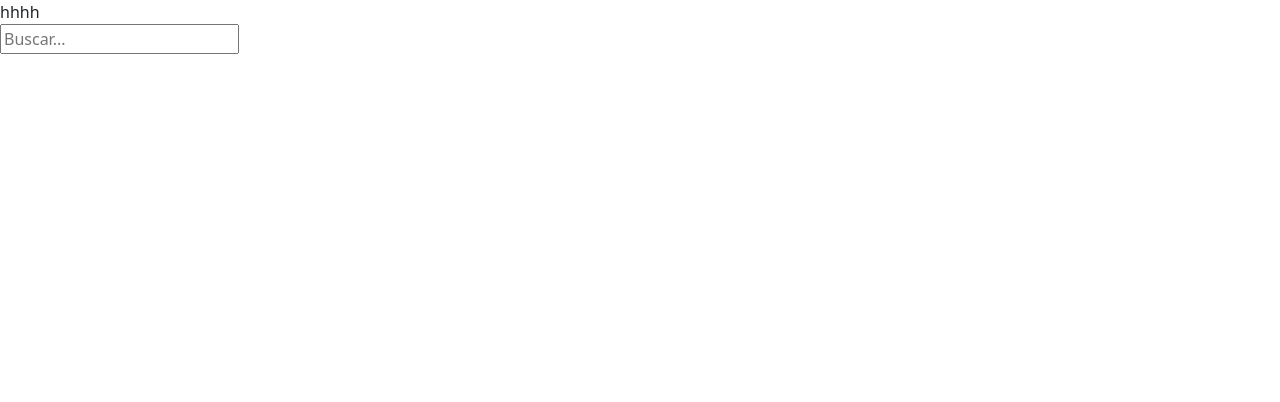
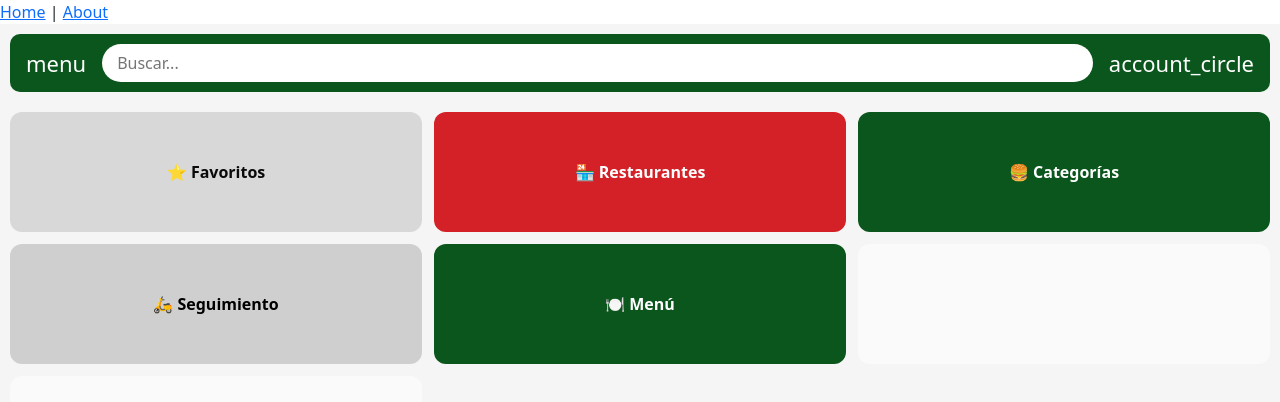
Before and after one commit to PabloReskPessot/Fasty, a Vue app in the folder fasty-front/: page / in a window 1280 px wide. Shown: the top 402 px of the page. Built offline with nearby package versions, Linux system fonts and the light colour scheme; the HTML template or start-up script is replaced by a standard one.

Commit message:
primera vista

```diff
--- a/fasty-front/src/App.vue
+++ b/fasty-front/src/App.vue
@@ -6,7 +6,10 @@ import { RouterLink, RouterView } from 'vue-router'
   <header>
     <!--
      -->
-   hhhh
+    <nav>
+      <RouterLink to="/">Home</RouterLink> |
+      <RouterLink to="/about">About</RouterLink>
+    </nav>
   </header>
 
   <RouterView />
--- a/fasty-front/src/assets/base.css
+++ b/fasty-front/src/assets/base.css
@@ -86,3 +86,64 @@ body {
 }
 
 /* estilos */
+
+.home-container {
+  padding: 10px;
+  background: #f5f5f5;
+}
+
+/* Top bar */
+.top-bar {
+  display: flex;
+  align-items: center;
+  background: #0a561c;
+  padding: 10px;
+  border-radius: 10px;
+  gap: 10px;
+}
+
+.search-input {
+  flex-grow: 1;
+  height: 38px;
+  border-radius: 20px;
+  border: none;
+  padding: 0 15px;
+}
+
+.icon-btn {
+  background: transparent;
+  border: none;
+  font-size: 22px;
+  color: white;
+}
+
+/* Grid */
+.action-grid {
+  margin-top: 20px;
+  display: grid;
+  grid-template-columns: repeat(3, 1fr);
+  gap: 12px;
+}
+
+/* Cards */
+.action-card {
+  height: 120px;
+  border-radius: 12px;
+  display: flex;
+  align-items: center;
+  justify-content: center;
+  color: white;
+  font-weight: bold;
+  font-size: 16px;
+}
+
+/* Colores inspirados en tu imagen */
+.favoritos { background: #d8d8d8; color: #0a0a0a; }
+.restaurantes { background: #d42027; }
+.categoria { background: #0a561c; }
+.seguimiento { background: #cfcfcf; color: black; }
+.menu { background: #0a561c; }
+
+.placeholder {
+  background: #d42027;
+}
--- a/fasty-front/src/views/HomeView.vue
+++ b/fasty-front/src/views/HomeView.vue
@@ -4,16 +4,38 @@
 </script>
 
 <template>
-  <main>
+   <div class="home-container">
 
-    <div class="contenidopagina">
-      <div class="barrabusqueda">
-        <input type="text" placeholder="Buscar..." />
-      </div>
+    <!-- Header -->
+    <header class="top-bar">
+      <button class="icon-btn">
+        <span class="material-icons">menu</span>
+      </button>
 
-      <div class="acciones">
+      <input type="text" placeholder="Buscar..." class="search-input" />
 
-      </div>
-    </div>
-  </main>
+      <button class="icon-btn">
+        <span class="material-icons">account_circle</span>
+      </button>
+    </header>
+
+
+
+
+    <!-- Action buttons -->
+    <section class="action-grid">
+
+      <div class="action-card favoritos">⭐ Favoritos</div>
+      <div class="action-card restaurantes">🏪 Restaurantes</div>
+      <div class="action-card categoria">🍔 Categorías</div>
+      <div class="action-card seguimiento">🛵 Seguimiento</div>
+      <div class="action-card menu">🍽️ Menú</div>
+
+      <!-- Resto de placeholders -->
+      <div class="action-card placeholder">a</div>
+      <div class="action-card placeholder">a</div>
+
+    </section>
+
+  </div>
 </template>
```
Also changed, not shown: fasty-front/src/assets/main.css (line endings or trailing spaces).
